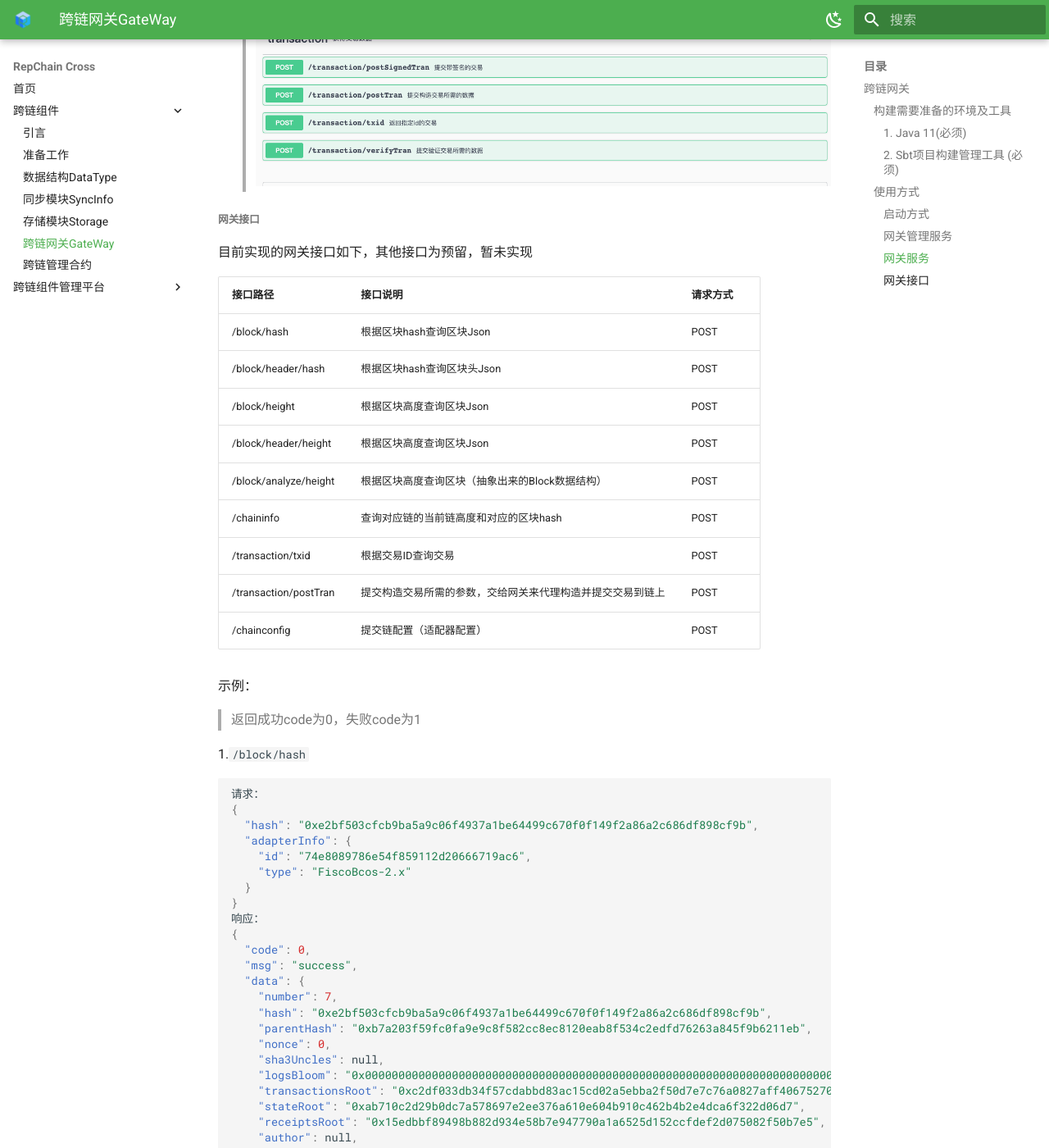
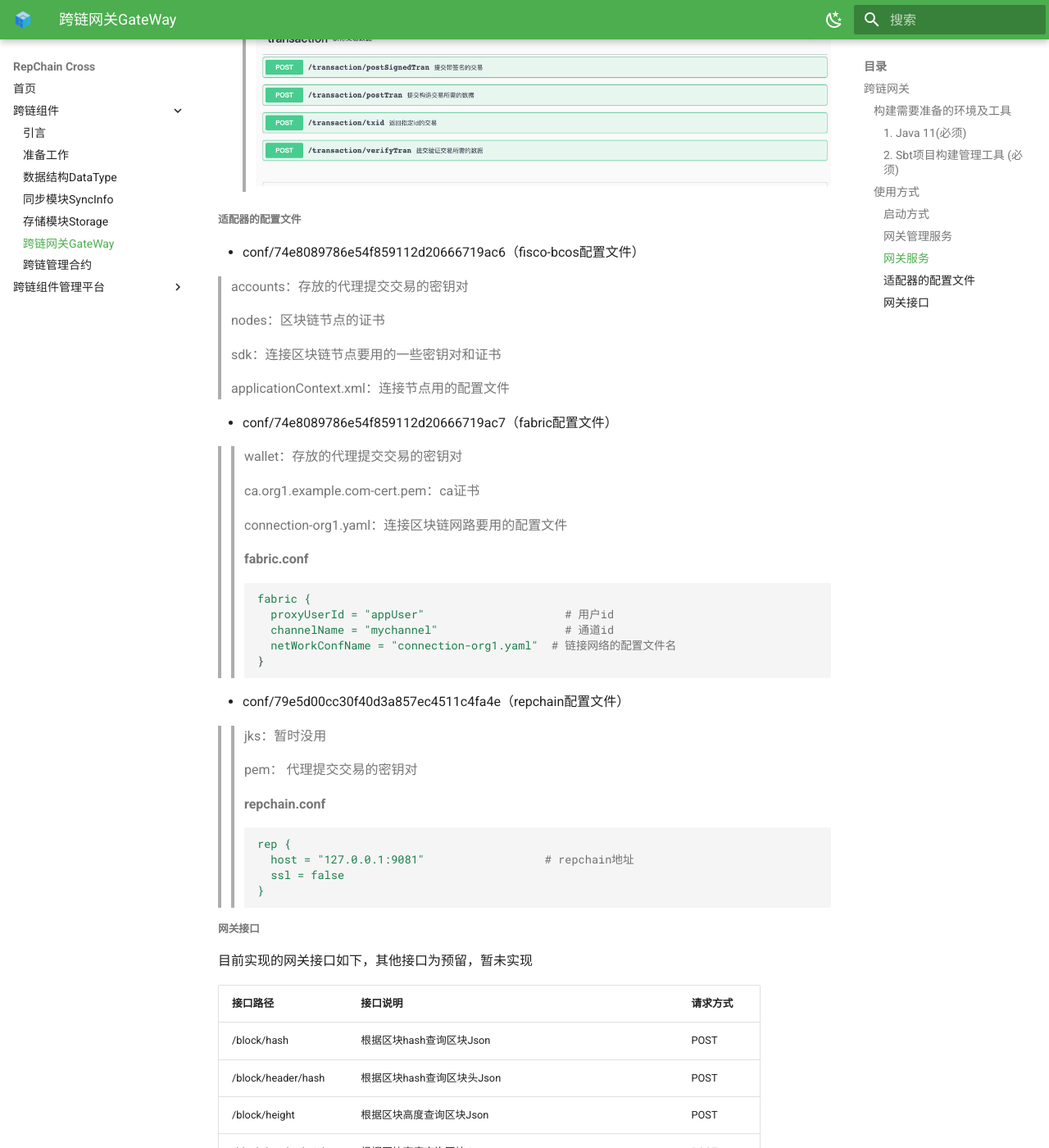
Before and after one commit to RepChain-Group/repchain-cross-doc, an MkDocs documentation site: the page built from docs/01.跨链组件/06.GateWay.md, in a window 1280 px wide and 1400 px high, scrolled down 4774 px. Shown: the whole window at 82% size. Built offline with MkDocs 1.6.1 and Material for MkDocs 9.7.7, drawn with Linux system fonts in a browser that asks for light colours; the version menu is left out.

Commit message:
docs: 适配器的配置文件介绍

````diff
--- a/docs/01.跨链组件/06.GateWay.md
+++ b/docs/01.跨链组件/06.GateWay.md
@@ -112,6 +112,51 @@ GateWayManagement类似于RepChainManagement，启动网关管理服务（即运
 * GateWay--1的swagger-ui如下：
   > http://localhost:19081/swagger/index.html
   ![gateway-api](../img/gateway-api.png)
+
+##### 适配器的配置文件
+
+* conf/74e8089786e54f859112d20666719ac6（fisco-bcos配置文件）
+
+  > accounts：存放的代理提交交易的密钥对
+  >
+  > nodes：区块链节点的证书
+  >
+  > sdk：连接区块链节点要用的一些密钥对和证书
+  >
+  > applicationContext.xml：连接节点用的配置文件
+
+* conf/74e8089786e54f859112d20666719ac7（fabric配置文件）
+
+  > > wallet：存放的代理提交交易的密钥对
+  > >
+  > > ca.org1.example.com-cert.pem：ca证书
+  > >
+  > > connection-org1.yaml：连接区块链网路要用的配置文件
+  > >
+  > > **fabric.conf**
+  > >
+  > > ```yaml
+  > > fabric {
+  > >   proxyUserId = "appUser"     				# 用户id
+  > >   channelName = "mychannel"	  				# 通道id
+  > >   netWorkConfName = "connection-org1.yaml"  # 链接网络的配置文件名
+  > > }
+  > > ```
+
+* conf/79e5d00cc30f40d3a857ec4511c4fa4e（repchain配置文件）
+
+  > >jks：暂时没用
+  > >
+  > >pem： 代理提交交易的密钥对
+  > >
+  > >**repchain.conf**
+  > >
+  > >```yaml
+  > >rep {
+  > >  host = "127.0.0.1:9081"       			# repchain地址
+  > >  ssl = false
+  > >}
+  > >```
 
 ##### 网关接口
 
````
